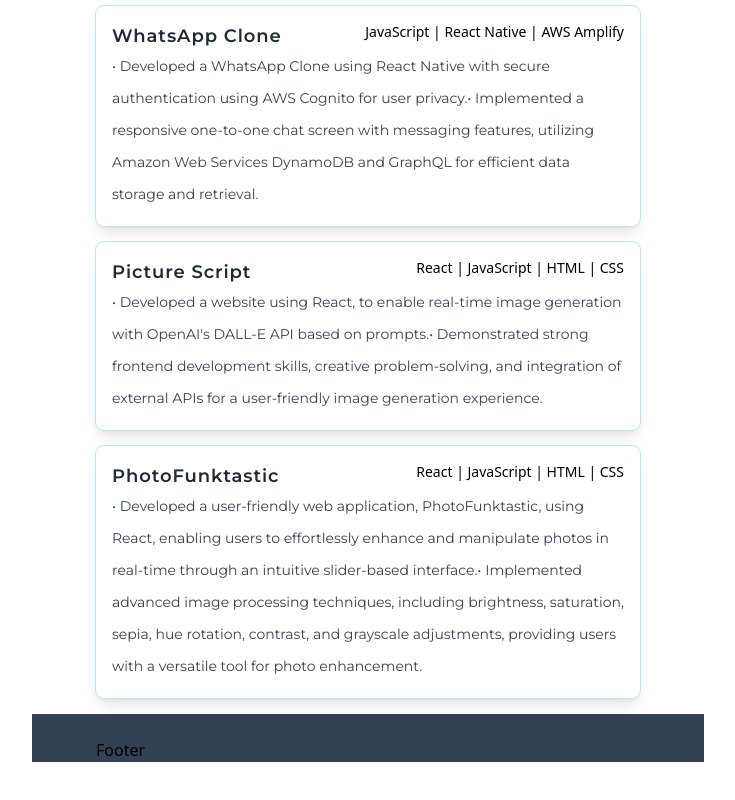
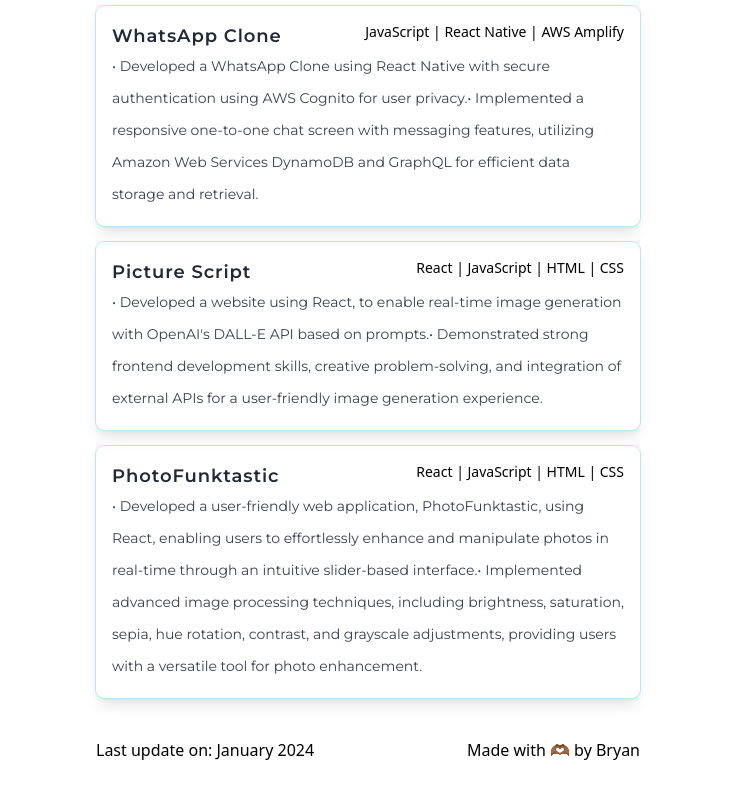
Before and after one commit to bryanansong/portfolio-website-v1, a React (Vite) app: page / in a window 1280 px wide. Shown: the part 872-1672 px from the top of the page, without its empty margins (272-1007 px from the left). Before the commit the page ends 1634 px from the top, so only its background shows below. Built offline with nearby package versions, Linux system fonts and the light colour scheme; a web font is replaced by a local one.

Commit message:
Added footer

```diff
--- a/src/App.jsx
+++ b/src/App.jsx
@@ -2,6 +2,7 @@
 import Description from "./sections/Description";
 import Experience from "./sections/Experience";
 import Projects from "./sections/Projects";
+import Footer from "./sections/Footer";
 
 export default function App() {
 	return (
@@ -19,8 +20,8 @@
 				<section className="padding ">
 					<Projects />
 				</section>
-				<section className="padding bg-slate-700">
-					Footer
+				<section className="padding">
+					<Footer />
 				</section>
 			</div>
 		</main>
--- a/src/constants/index.js
+++ b/src/constants/index.js
@@ -97,3 +97,5 @@
 	// 	description: "",
 	// },
 ];
+
+export const lastUpdated = "January 2024";
--- a/src/sections/Footer.jsx
+++ b/src/sections/Footer.jsx
@@ -1,5 +1,14 @@
+import { lastUpdated } from "../constants";
+
 const Footer = () => {
-	return <div>Footer</div>;
+	return (
+		<footer className="mb-10">
+			<div className="flex justify-between">
+				<div>Last update on: {lastUpdated}</div>
+				<div>Made with 🫶🏾 by Bryan</div>
+			</div>
+		</footer>
+	);
 };
 
 export default Footer;
```
